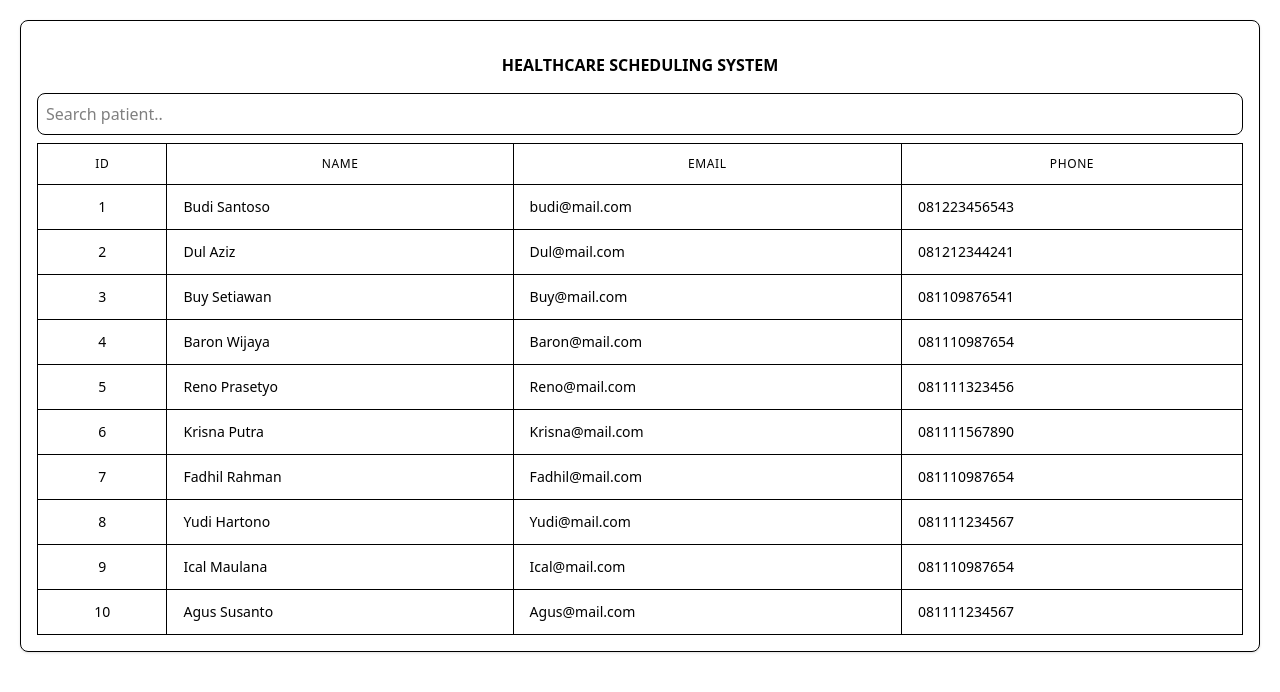
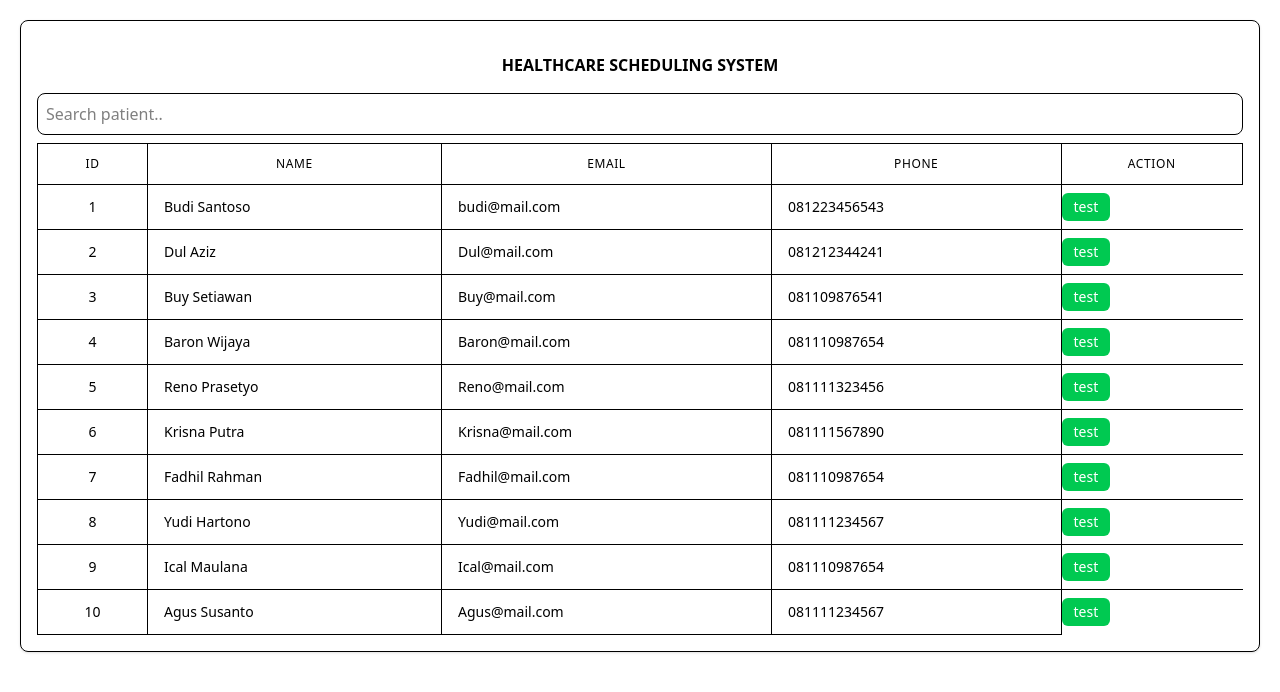
Before and after one commit to Dikin19/healthcare-scheduling-system, a React (Vite) app in the folder front-end/: page / in a window 1280 px wide. Shown: the top 692 px of the page. Built offline with nearby package versions, Linux system fonts and the light colour scheme.

Commit message:
feat(ui): add reusable Button component

```diff
--- /dev/null
+++ b/front-end/src/components/button/button.jsx
@@ -0,0 +1,53 @@
+
+
+export default function Button({
+
+    richChildren = false,
+    children,
+    label,
+    variant = "primary",
+    size = "medium",
+    onClick,
+    disabled = false,
+    fullWidth = false
+
+}) {
+
+
+    const cursorClass = disabled ? "cursor-not-allowed" : "cursor-pointer"
+
+    const variantClasses = {
+
+        primary: "bg-blue-500 text-white hover:bg-green-500",
+        secondary: "bg-gray-400 text-white hover:bg-gray-500",
+        success: "bg-green-500 text-white hover:bg-blue-500",
+        danger: "bg-red-500 text-white hover:bg-red-700",
+        warning: "bg-yellow-500 text-white hover:bg-yellow-600",
+    }
+
+    const sizeClasses = {
+
+        small: "px-3 py-1 text-sm",
+        medium: "px-5 py-2 text-base",
+        large: "px-7 py-3 text-lg"
+
+    }
+
+    const baseClasses = " rounded-md font-medium transition-all duration-300 ease-in-out transform hover:shadow-md disabled:opacity-50 disable:cursor-not-allowed"
+
+    const fullWidthClass = fullWidth ? "w-full" : "";
+
+    const className = `${cursorClass} ${baseClasses} ${variantClasses[variant]} ${sizeClasses[size]} ${fullWidthClass}`
+
+    return (
+
+        <button
+            className={className}
+            onClick={onClick}
+            disabled={disabled}>
+            {richChildren ? children : <div><p>{label}</p></div>}
+        </button>
+
+    )
+
+};
--- a/front-end/src/pages/PatientList.jsx
+++ b/front-end/src/pages/PatientList.jsx
@@ -4,6 +4,7 @@ import tableStyles from "../components/table/TableComponent";
 import { usePatientStore } from "../store/patientStore";
 import { useMemo } from "react";
 import Search from "../components/search/search";
+import Button from "../components/button/button";
 
 
 
@@ -56,6 +57,7 @@ export default function PatientList() {
                         <th className={tableStyles.th}>NAME</th>
                         <th className={tableStyles.th}>EMAIL</th>
                         <th className={tableStyles.th}>PHONE</th>
+                        <th className={tableStyles.th}>ACTION</th>
                     </tr>
                 </thead>
 
@@ -66,6 +68,8 @@ export default function PatientList() {
                             <td className={tableStyles.td}>{patient.name}</td>
                             <td className={tableStyles.td}>{patient.email}</td>
                             <td className={tableStyles.td}>{patient.phone}</td>
+                            <td><Button richChildren size="small" variant="success"> test </Button></td>
+
                         </tr>
                     ))}
 
```
